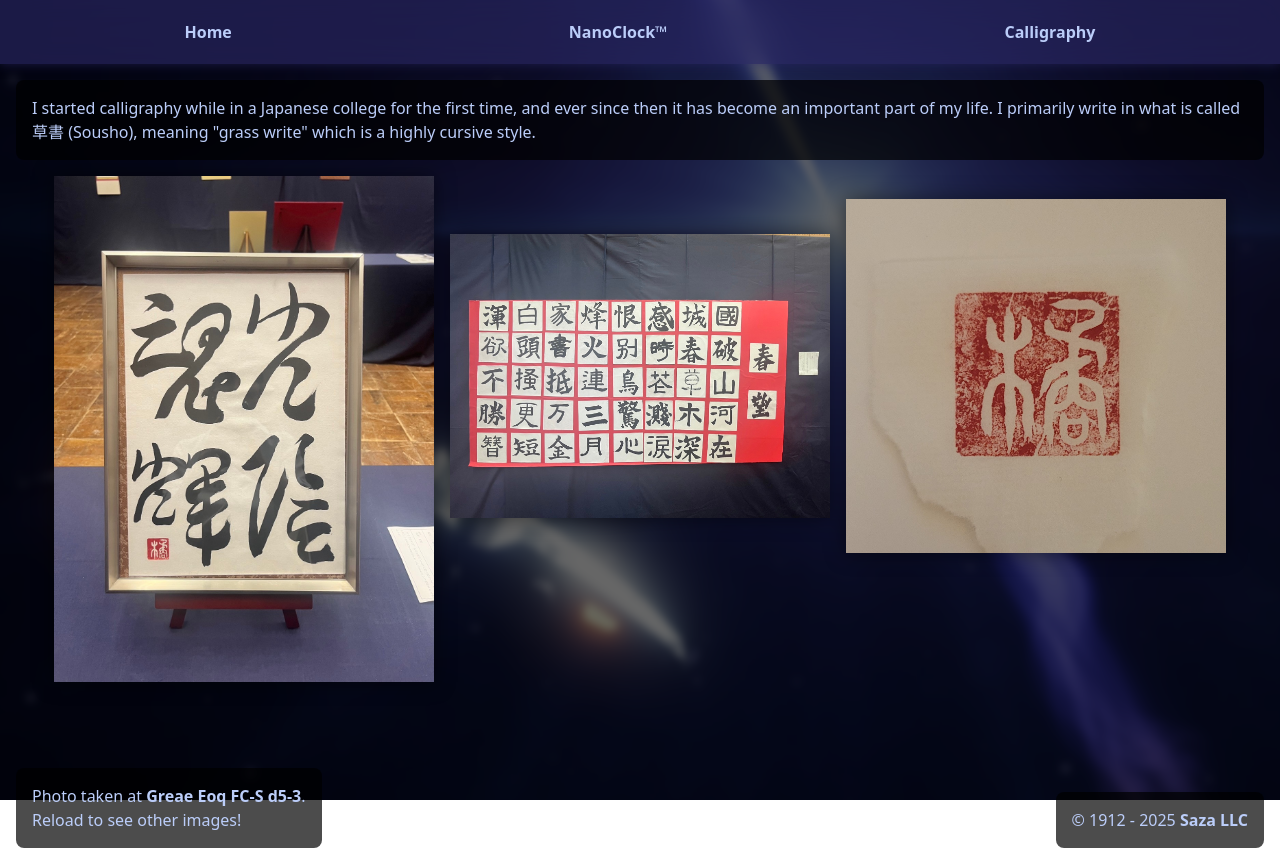
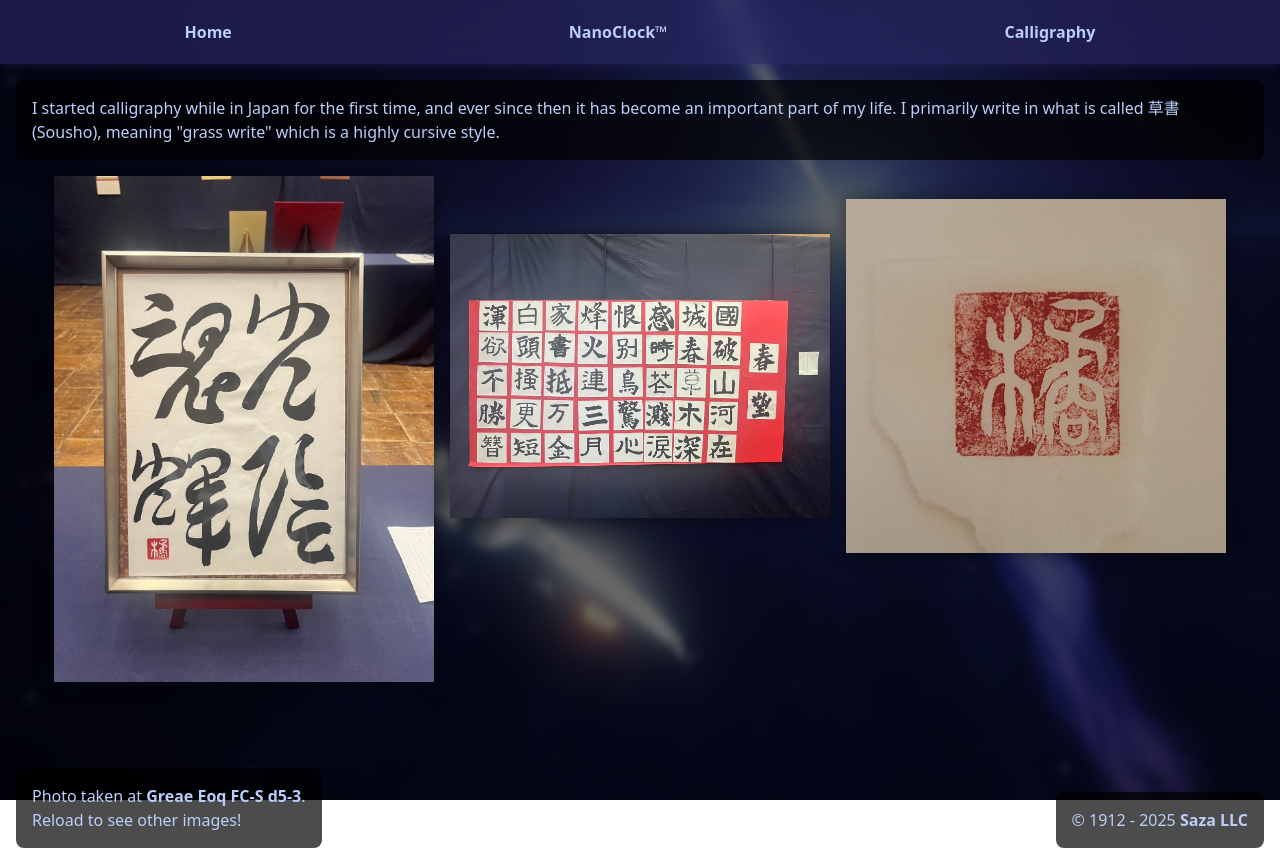
Before and after one commit to SazaGitHub/MeWebsite, a SvelteKit app: page /calligraphy in a window 1280 px wide. Built offline with nearby package versions, Linux system fonts and the light colour scheme.

Commit message:
Some things are fixed

```diff
--- a/src/routes/calligraphy/+page.svelte
+++ b/src/routes/calligraphy/+page.svelte
@@ -30,10 +30,10 @@
 
 <div>
 	<Card id="calligraphy info">
-		I started calligraphy while in a Japanese college for the first time, and
-		ever since then it has become an important part of my life. I primarily
-		write in what is called 草書 (Sousho), meaning "grass write" which is a
-		highly cursive style.
+		I started calligraphy while in Japan for the first time, and ever since
+		then it has become an important part of my life. I primarily write in what
+		is called 草書 (Sousho), meaning "grass write" which is a highly cursive
+		style.
 	</Card>
 </div>
 
```
